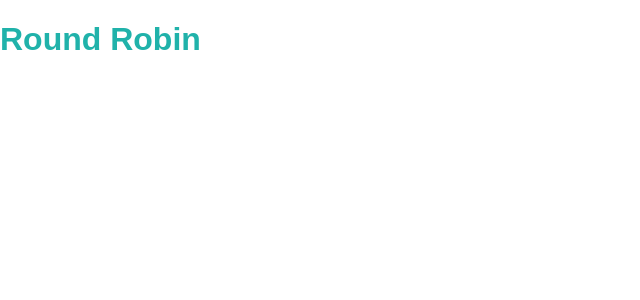
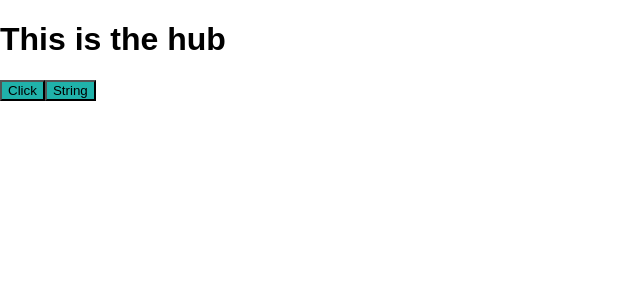
Before and after one commit to aspecker/round-robin, a React (Create React App) app: page /Hub in a window 1280 px wide. Shown: the top 300 px of the page, without its empty margins (0-640 px from the left). Built offline with nearby package versions, Linux system fonts and the light colour scheme.

Commit message:
hub page

```diff
--- a/package.json
+++ b/package.json
@@ -3,10 +3,12 @@
   "version": "0.1.0",
   "private": true,
   "dependencies": {
+    "body-parser": "^1.18.3",
     "express": "^4.16.3",
     "path": "^0.12.7",
     "react": "^16.4.1",
     "react-dom": "^16.4.1",
+    "react-router-dom": "^4.3.1",
     "react-scripts": "1.1.4"
   },
   "scripts": {
--- /dev/null
+++ b/routes/api-routes.js
@@ -0,0 +1,3 @@
+
+
+module.exports = router;
--- /dev/null
+++ b/routes/index.js
@@ -0,0 +1,4 @@
+const router = require(`express`).Router();
+const apiRoutes = require(`./api-routes.js`);
+router.use(apiRoutes);
+module.exports = router;
--- a/server.js
+++ b/server.js
@@ -0,0 +1,5 @@
+const express = require('express');
+const bodyParser = require('body-parser');
+
+const app = express();
+app.use(bodyParser.urlencoded({extended: true}));
--- a/src/components/App/App.js
+++ b/src/components/App/App.js
@@ -1,10 +1,16 @@
-import React, { Component } from 'react';
+import React from 'react';
+import { BrowserRouter as Router, Route, Switch } from 'react-router-dom';
 import './App.css';
+import Hub from '../../pages/Hub';
 
-class App extends Component {
-  render() {
-    return <h1 className='banner'>Round Robin </h1>
-  }
-}
+const App = () => (
+  <Router basename = {process.env.PUBLIC_URL}>
+    <div>
+      <Switch>
+        <Route exact path = '/Hub' component = {Hub}/>
+      </Switch>
+    </div>
+  </Router>
+)
 
 export default App;
--- /dev/null
+++ b/src/components/Button/Button.css
@@ -0,0 +1,3 @@
+button {
+    background-color: lightseagreen;
+}
--- /dev/null
+++ b/src/components/Button/Button.js
@@ -0,0 +1,8 @@
+import React, { Component } from 'react';
+import './Button.css';
+
+const Button = (props) => (
+    <button >{props.text} </button>
+)
+
+export default Button;
--- /dev/null
+++ b/src/components/Button/index.js
@@ -0,0 +1 @@
+export { default } from './Button';
--- /dev/null
+++ b/src/pages/Hub/Hub.js
@@ -0,0 +1,25 @@
+import React, { Component } from 'react';
+import Button from '../../components/Button'
+import './Hub.css';
+
+const defaultState = {
+    questions: []
+}
+
+class Hub extends Component {
+  constructor (props) {
+    super(props)
+    this.state = defaultState;
+  }
+  render () {
+    return (
+      <div>
+        <h1> This is the hub</h1>
+        <Button text='Click' />
+        <Button text={`String`}/>
+      </div>
+    )
+  }
+}
+
+export default Hub;
--- /dev/null
+++ b/src/pages/Hub/index.js
@@ -0,0 +1 @@
+export { default } from './Hub'
```
Also changed, not shown: src/pages/Hub/Hub.css (added), 1 other file (tests, documents, lock files or other folders).
